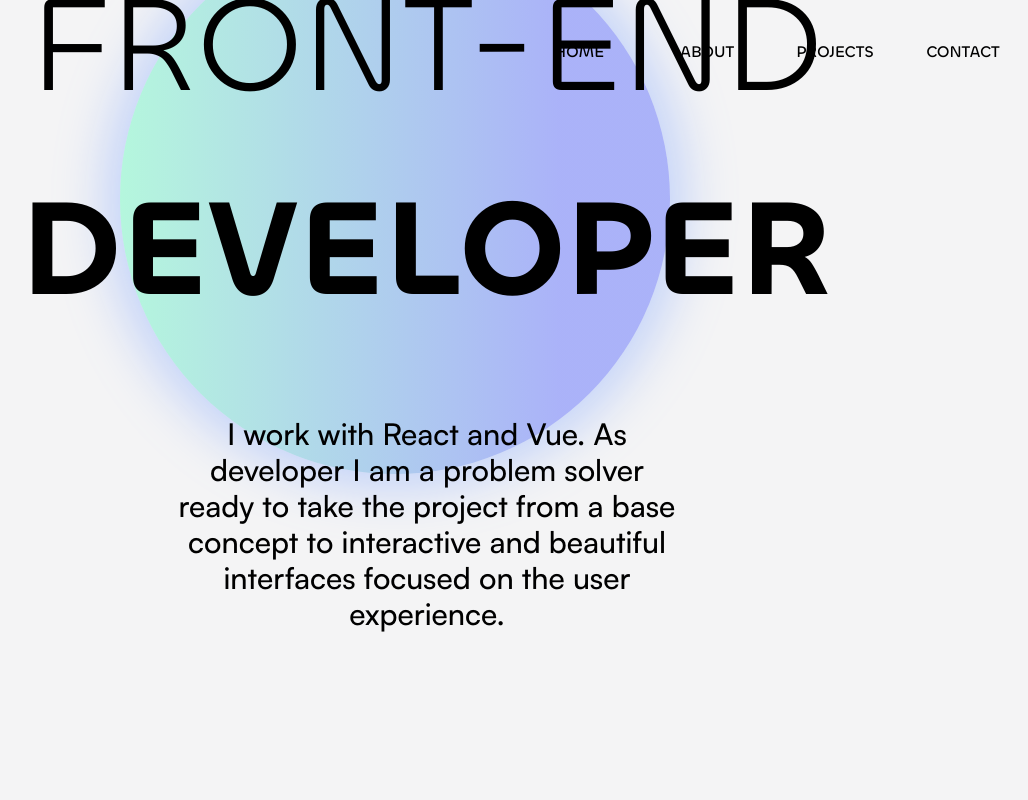
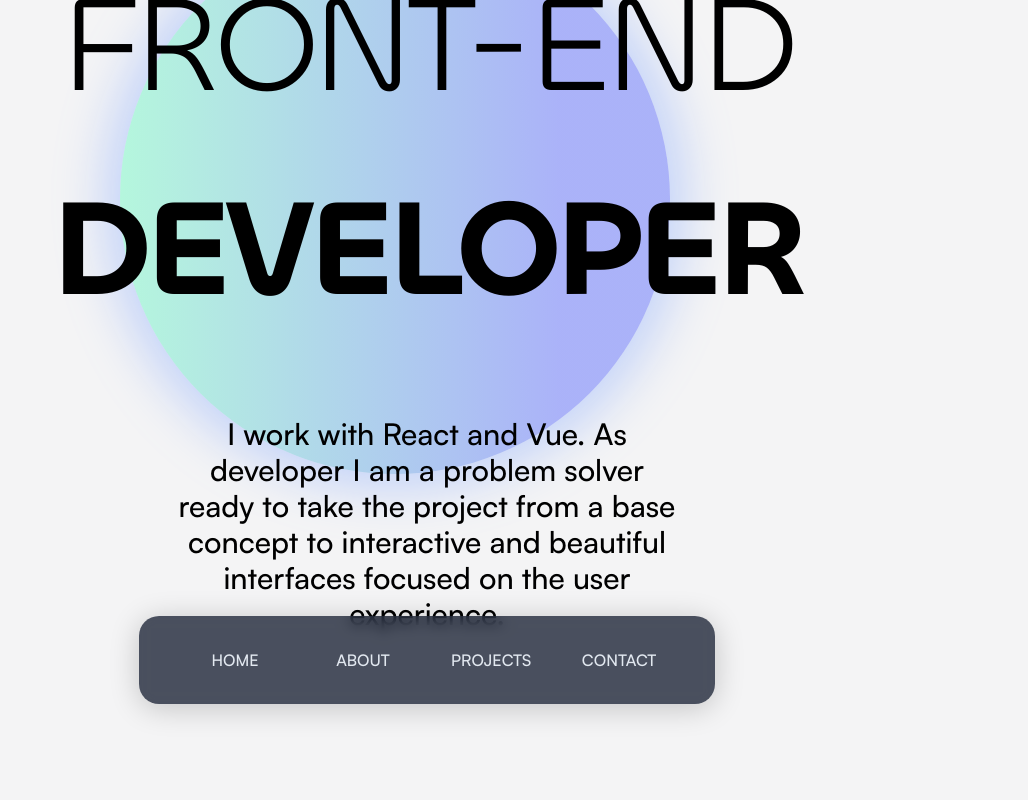
Before and after one commit to iaaron-xyz/portfolio, a React (Vite) app: page / in a window 1280 px wide. Shown: the top 800 px of the page, without its empty margins (213-1241 px from the left). Built offline with nearby package versions, Linux system fonts and the light colour scheme.

Commit message:
make navbar floating

```diff
--- a/src/components/Pages/Homepage/HomeCover.jsx
+++ b/src/components/Pages/Homepage/HomeCover.jsx
@@ -17,7 +17,7 @@ const HomeCover = () => {
 const HomeCoverText = () => {
   return (
     <div className='main-cover-title mb-16 font-chillaxRegular'>
-      <h1 className='mb-2'>
+      <h1 className='mb-2 tracking-tighter'>
         FRONT-END <strong className='font-chillaxSemibold'>DEVELOPER</strong>
       </h1>
     </div>
--- a/src/components/layouts/Navbar.jsx
+++ b/src/components/layouts/Navbar.jsx
@@ -1,42 +1,44 @@
-import { useState } from "react";
+// import { useState } from "react";
 import { Link } from "react-router-dom";
 
 const Navbar = () => {
-  const [scrollValue, setScrollValue] = useState(0);
+  // const [scrollValue, setScrollValue] = useState(0);
 
   // update scroll value if value has changed
-  const handleScroll = () => {
-    setScrollValue(window.scrollY);
-  };
+  // const handleScroll = () => {
+  //   setScrollValue(window.scrollY);
+  // };
   // event listener for scroll action
-  window.addEventListener("scroll", handleScroll);
+  // window.addEventListener("scroll", handleScroll);
 
   // define classes depending on scroll value
-  let classNav = "z-20 fixed w-full p-10";
-  if (scrollValue > 10) {
-    classNav += " nav-scroll";
-  }
+  // let classNav = "z-20 fixed p-10 mt-12";
+  // if (scrollValue > 10) {
+  //   classNav += " nav-scroll";
+  // }
 
   return (
-    <nav className={`${classNav} font-chillaxMedium`}>
-      <ul className='ml-auto flex justify-end'>
+    // nav container
+    <nav className='nav-scroll bg-sa z-20 fixed bottom-24 left-1/2 transform -translate-x-1/2 p-8 font-satoshiMedium'>
+      {/* Nav items */}
+      <ul className='flex text-slate-200'>
         <li className='w-32 text-center'>
-          <Link to='/' className='mx-6 hover:font-chillaxBold relative'>
+          <Link to='/' className='mx-6 hover:font-satoshiBold relative'>
             HOME
           </Link>
         </li>
         <li className='w-32 text-center'>
-          <Link to='about' className='mx-6 hover:font-chillaxBold relative'>
+          <Link to='about' className='mx-6 hover:font-satoshiBold relative'>
             ABOUT
           </Link>
         </li>
         <li className='w-32 text-center'>
-          <Link to='projects' className='mx-6 hover:font-chillaxBold relative'>
+          <Link to='projects' className='mx-6 hover:font-satoshiBold relative'>
             PROJECTS
           </Link>
         </li>
         <li className='w-32 text-center'>
-          <Link to='contact' className='mx-6 hover:font-chillaxBold relative'>
+          <Link to='contact' className='mx-6 hover:font-satoshiBold relative'>
             CONTACT
           </Link>
         </li>
--- a/src/index.css
+++ b/src/index.css
@@ -19,9 +19,10 @@
     }
     .nav-scroll {
         /* thanks to https://css.glass */
-        background: rgba(255, 255, 255, 0.12);
-        box-shadow: 0 4px 30px rgba(0, 0, 0, 0.1);
+        background: rgba(15, 23, 42, 0.745);
+        box-shadow: 0 4px 30px rgba(0, 0, 0, 0.2);
         backdrop-filter: blur(6.8px);
+        border-radius: 20px;
         -webkit-backdrop-filter: blur(6.8px);
     }
     .bg-circle {
```
